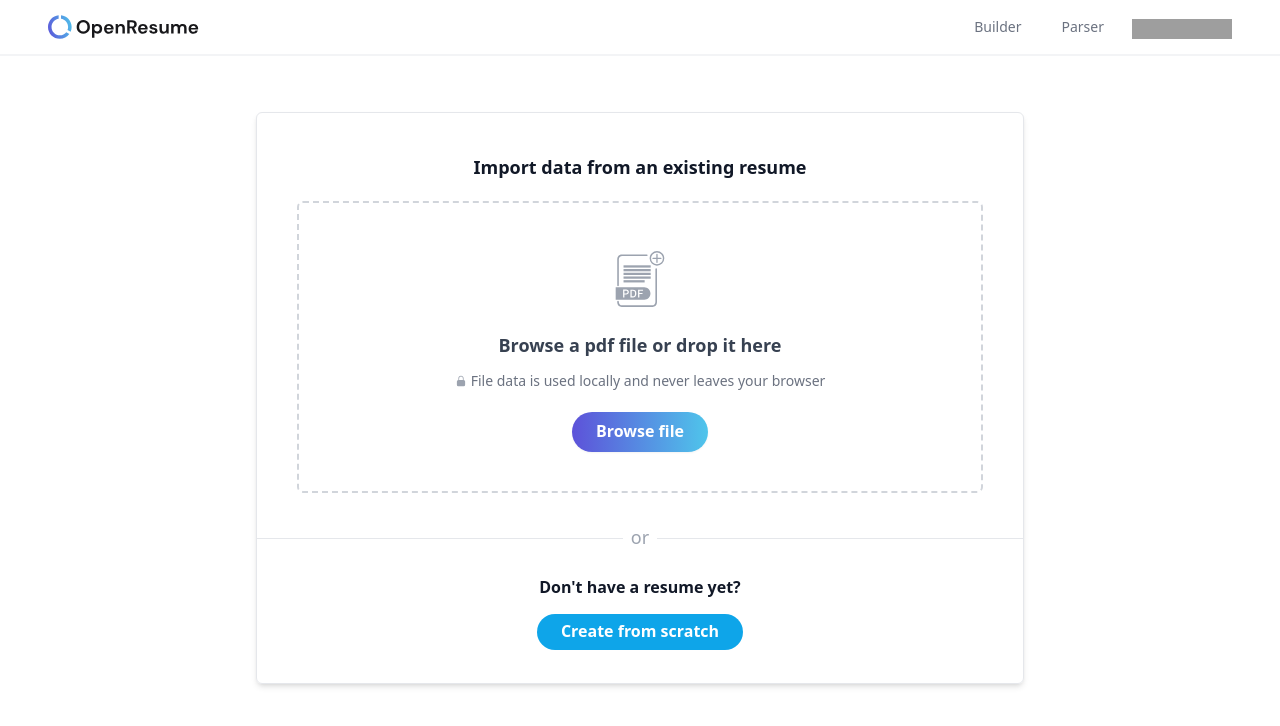
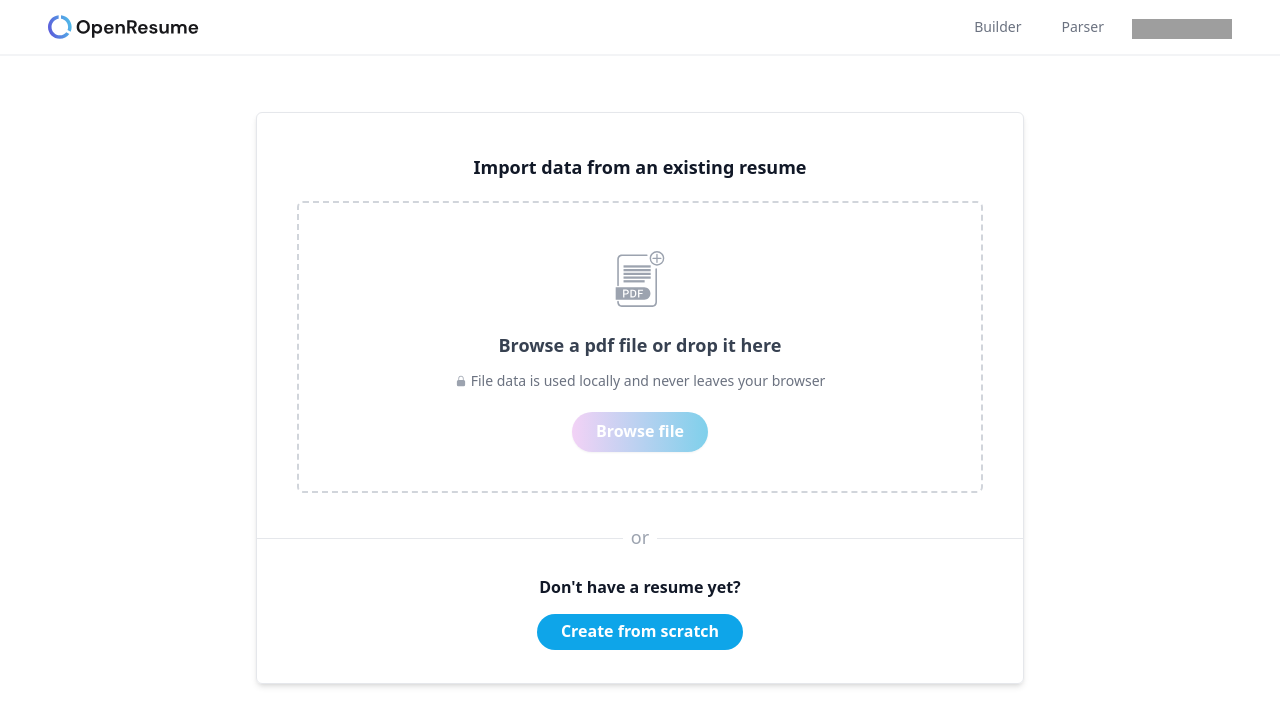
Before and after one commit to jonathancaleb/-TalentForge, a Next.js app: page /resume-import in a window 1280 px wide. Shown: the top 726 px of the page. Built offline with nearby package versions, Linux system fonts and the light colour scheme; grey boxes are pictures that could not be loaded.

Commit message:
:curly_loop: color format

```diff
--- a/src/app/globals.css
+++ b/src/app/globals.css
@@ -25,8 +25,8 @@
 }
 
 :root {
-  --theme-purple: #5d52d9;
-  --theme-blue: #4fc5eb;
+  --theme-purple: #e8adee8c;
+  --theme-blue: #7fd0eb;
   /* Keep the below variable names in sync with CSS_VARIABLES in globals-css.ts */
   --top-nav-bar-height: 3.5rem;
   --resume-control-bar-height: 3rem;
```
